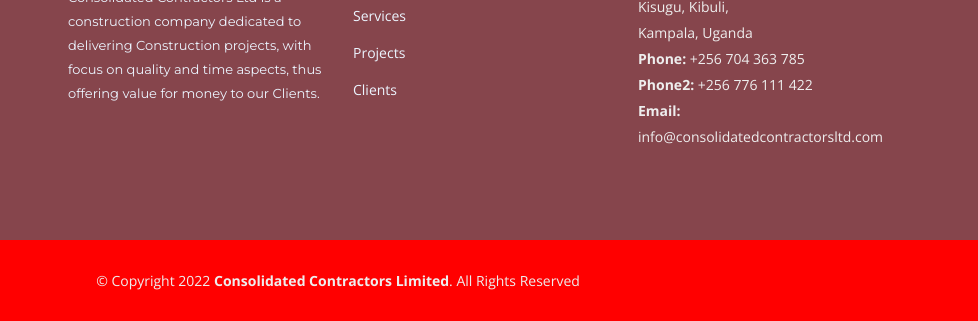
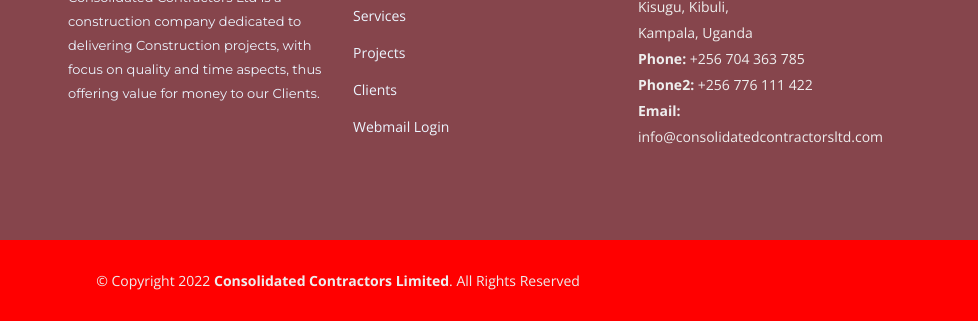
Before and after one commit to kanyeceejayA/ccontractors, a plain HTML site: page index.html in a window 1280 px wide. Shown: the part 5216-5537 px from the top of the page, 302-1280 px from the left. Drawn offline with nearby package versions, Linux system fonts and the light colour scheme.

Commit message:
webmail login and new repo pull link

```diff
--- a/index.html
+++ b/index.html
@@ -682,6 +682,7 @@
               <li><a href="#services" >Services</a></li>
               <li><a href="#projects" >Projects</a></li>
               <li><a href="#clients" >Clients</a></li>
+              <li><a href="https://webmail.consolidatedcontractorsltd.com" >Webmail Login</a></li>
             </ul>
           </div>
 
```
Also changed, not shown: 2 other files.
